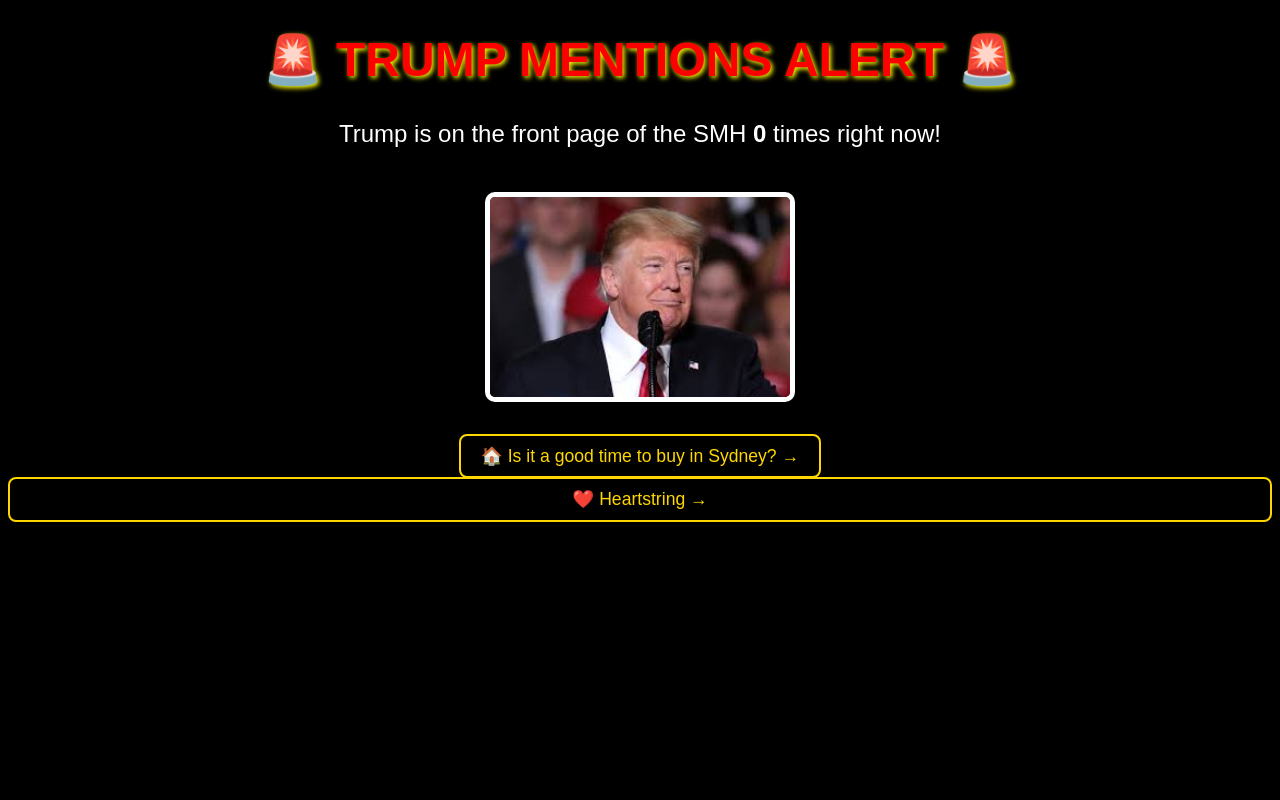
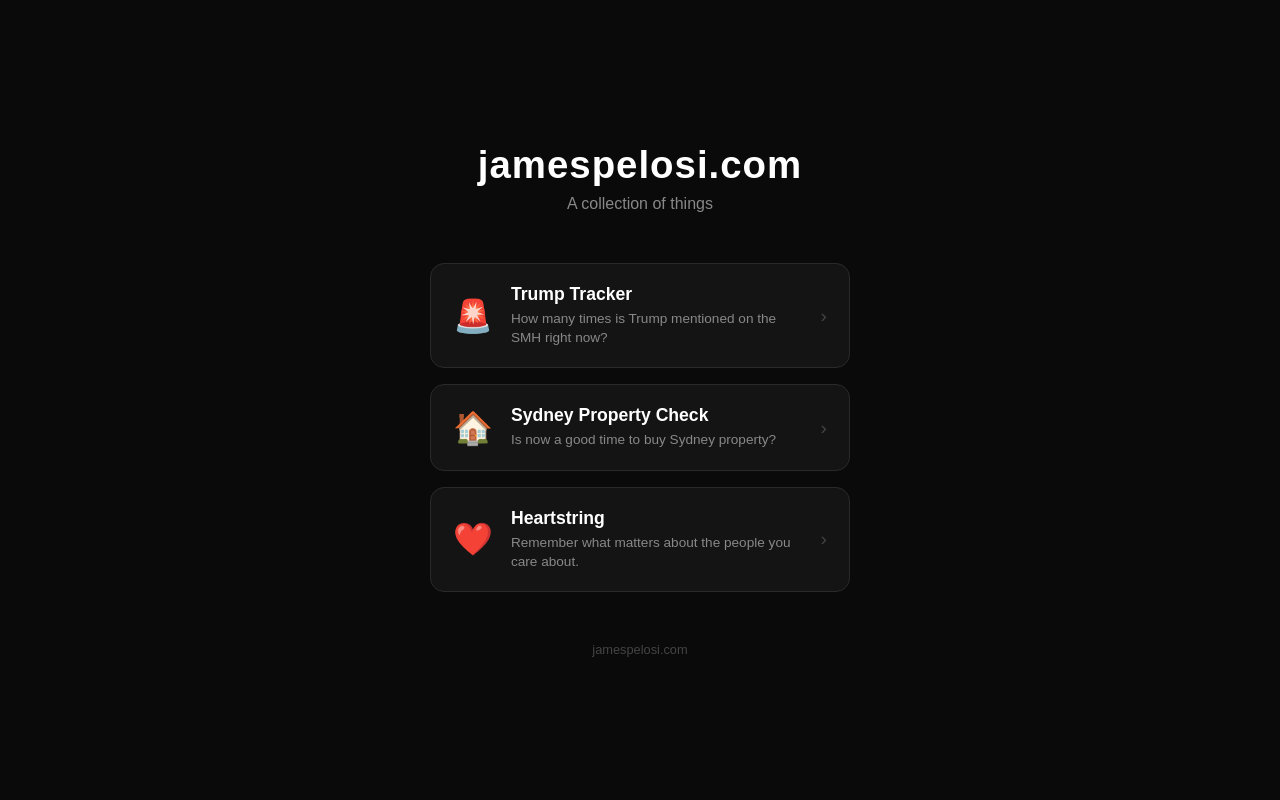
Before and after one commit to Aiello-code/nudda-one, a Flask app: page / in a window 1280 px wide. Run offline with Flask 3, Linux system fonts and the light colour scheme; data that the repository does not hold is empty.

Commit message:
Move Trump Tracker to /trump, add home page
- / now serves a clean landing page listing all features
- /trump serves the Trump Tracker (moved from /)
- Home page no longer triggers SMH scrape on every visit
- trump.html has a Back to Home link

Co-Authored-By: Claude Sonnet 4.6 <noreply@anthropic.com>

```diff
--- a/app.py
+++ b/app.py
@@ -4,31 +4,32 @@ from bs4 import BeautifulSoup
 
 app = Flask(__name__)
 
-# Scraper function
 def count_trump_mentions():
     url = "https://www.smh.com.au"
-    headers = {"User-Agent": "Mozilla/5.0"}  # Avoid getting blocked
+    headers = {"User-Agent": "Mozilla/5.0"}
     response = requests.get(url, headers=headers)
-
     if response.status_code == 200:
         soup = BeautifulSoup(response.text, "html.parser")
         text = soup.get_text().lower()
-        count = text.count("trump")
-        return count
+        return text.count("trump")
     return 0
 
 @app.route("/")
 def index():
+    return render_template("index.html")
+
+@app.route("/trump")
+def trump():
     mention_count = count_trump_mentions()
-    return render_template("index.html", mention_count=mention_count)
+    return render_template("trump.html", mention_count=mention_count)
 
 @app.route("/property")
 def property_check():
     return render_template("property.html")
 
-
 @app.route("/heartstring")
 def heartstring():
     return render_template("heartstring.html")
+
 if __name__ == "__main__":
     app.run(debug=True, host="0.0.0.0", port=5000)
--- a/templates/index.html
+++ b/templates/index.html
@@ -3,52 +3,110 @@
 <head>
     <meta charset="UTF-8">
     <meta name="viewport" content="width=device-width, initial-scale=1.0">
-    <title>Trump Tracker</title>
+    <title>jamespelosi.com</title>
     <style>
+        * { box-sizing: border-box; margin: 0; padding: 0; }
         body {
-            text-align: center;
-            background-color: black;
+            background-color: #0a0a0a;
             color: white;
             font-family: Arial, sans-serif;
+            min-height: 100vh;
+            display: flex;
+            flex-direction: column;
+            align-items: center;
+            justify-content: center;
+            padding: 40px 20px;
         }
         h1 {
-            font-size: 3rem;
-            color: red;
-            text-shadow: 2px 2px 5px yellow;
+            font-size: 2.4rem;
+            margin-bottom: 8px;
+            letter-spacing: 1px;
         }
-        p {
-            font-size: 1.5rem;
+        .subtitle {
+            color: #888;
+            font-size: 1rem;
+            margin-bottom: 50px;
         }
-        img {
-            width: 300px;
-            border: 5px solid white;
-            border-radius: 10px;
-            margin-top: 20px;
+        .cards {
+            display: flex;
+            flex-direction: column;
+            gap: 16px;
+            width: 100%;
+            max-width: 420px;
         }
-        .nav {
-            margin-top: 40px;
+        .card {
+            display: flex;
+            align-items: center;
+            gap: 18px;
+            background: #141414;
+            border: 1px solid #2a2a2a;
+            border-radius: 14px;
+            padding: 20px 22px;
+            text-decoration: none;
+            color: white;
+            transition: background 0.15s, border-color 0.15s;
         }
-        .nav a {
-            color: #FFD700;
+        .card:hover {
+            background: #1e1e1e;
+            border-color: #444;
+        }
+        .card-icon {
+            font-size: 2rem;
+            flex-shrink: 0;
+        }
+        .card-text h2 {
             font-size: 1.1rem;
-            text-decoration: none;
-            border: 2px solid #FFD700;
-            padding: 10px 20px;
-            border-radius: 8px;
+            margin-bottom: 4px;
         }
-        .nav a:hover {
-            background: #FFD700;
-            color: black;
+        .card-text p {
+            font-size: 0.85rem;
+            color: #888;
+            line-height: 1.4;
+        }
+        .arrow {
+            margin-left: auto;
+            color: #444;
+            font-size: 1.2rem;
+            flex-shrink: 0;
+        }
+        footer {
+            margin-top: 50px;
+            color: #444;
+            font-size: 0.8rem;
         }
     </style>
 </head>
 <body>
-    <h1>🚨 TRUMP MENTIONS ALERT 🚨</h1>
-    <p>Trump is on the front page of the SMH <strong>{{ mention_count }}</strong> times right now!</p>
-    <img src="{{ url_for('static', filename='trump.jpg') }}" alt="Donald Trump">
-    <div class="nav">
-        <a href="/property">🏠 Is it a good time to buy in Sydney? →</a>
-            <a href="/heartstring" style="display:block;margin-top:10px;color:#FFD700;font-size:1.1rem;text-decoration:none;border:2px solid #FFD700;padding:10px 20px;border-radius:8px">&#10084;&#65039; Heartstring &rarr;</a>
-</div>
+    <h1>jamespelosi.com</h1>
+    <p class="subtitle">A collection of things</p>
+
+    <div class="cards">
+        <a class="card" href="/trump">
+            <div class="card-icon">🚨</div>
+            <div class="card-text">
+                <h2>Trump Tracker</h2>
+                <p>How many times is Trump mentioned on the SMH right now?</p>
+            </div>
+            <div class="arrow">›</div>
+        </a>
+        <a class="card" href="/property">
+            <div class="card-icon">🏠</div>
+            <div class="card-text">
+                <h2>Sydney Property Check</h2>
+                <p>Is now a good time to buy Sydney property?</p>
+            </div>
+            <div class="arrow">›</div>
+        </a>
+        <a class="card" href="/heartstring">
+            <div class="card-icon">❤️</div>
+            <div class="card-text">
+                <h2>Heartstring</h2>
+                <p>Remember what matters about the people you care about.</p>
+            </div>
+            <div class="arrow">›</div>
+        </a>
+    </div>
+
+    <footer>jamespelosi.com</footer>
 </body>
 </html>
```
Also changed, not shown: templates/trump.html (added, +69 -0 lines).
